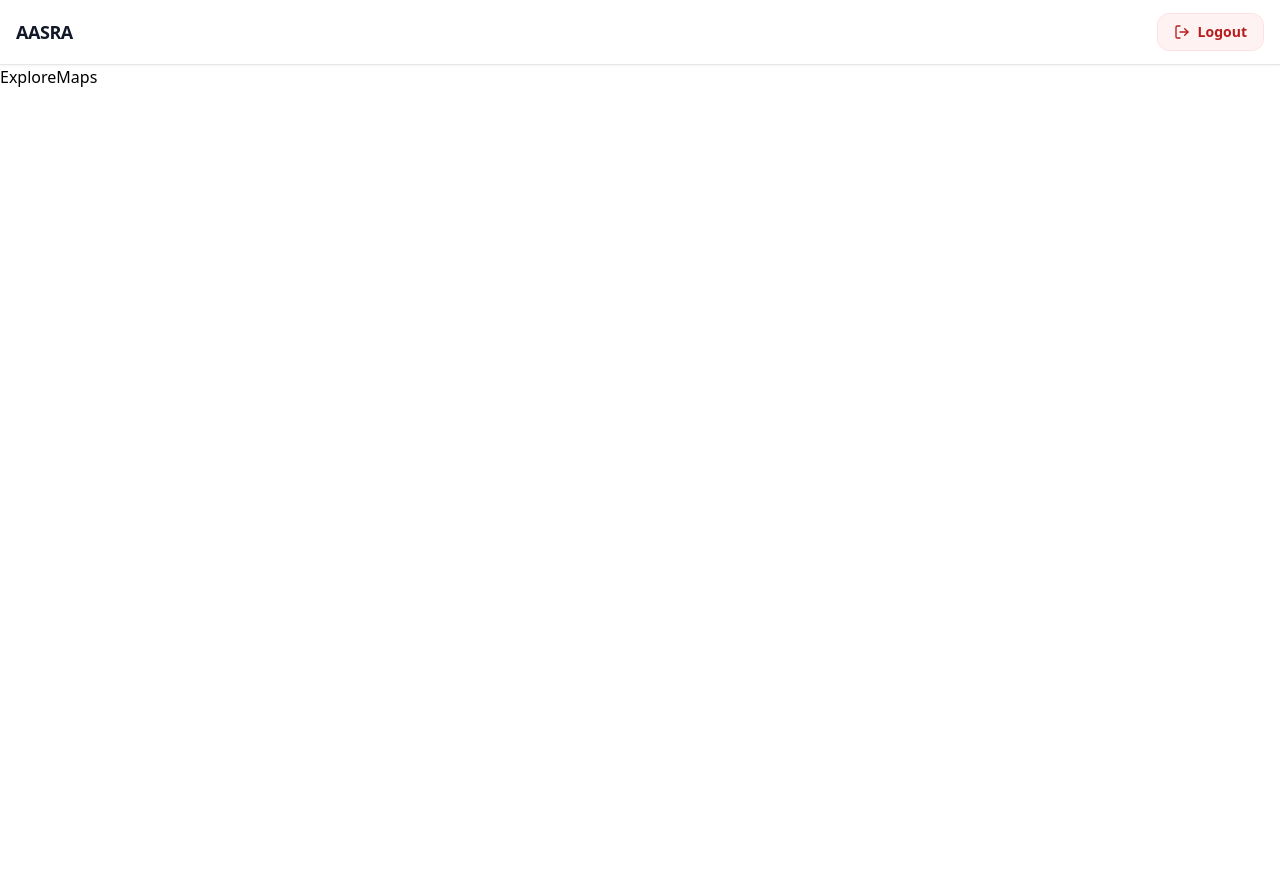
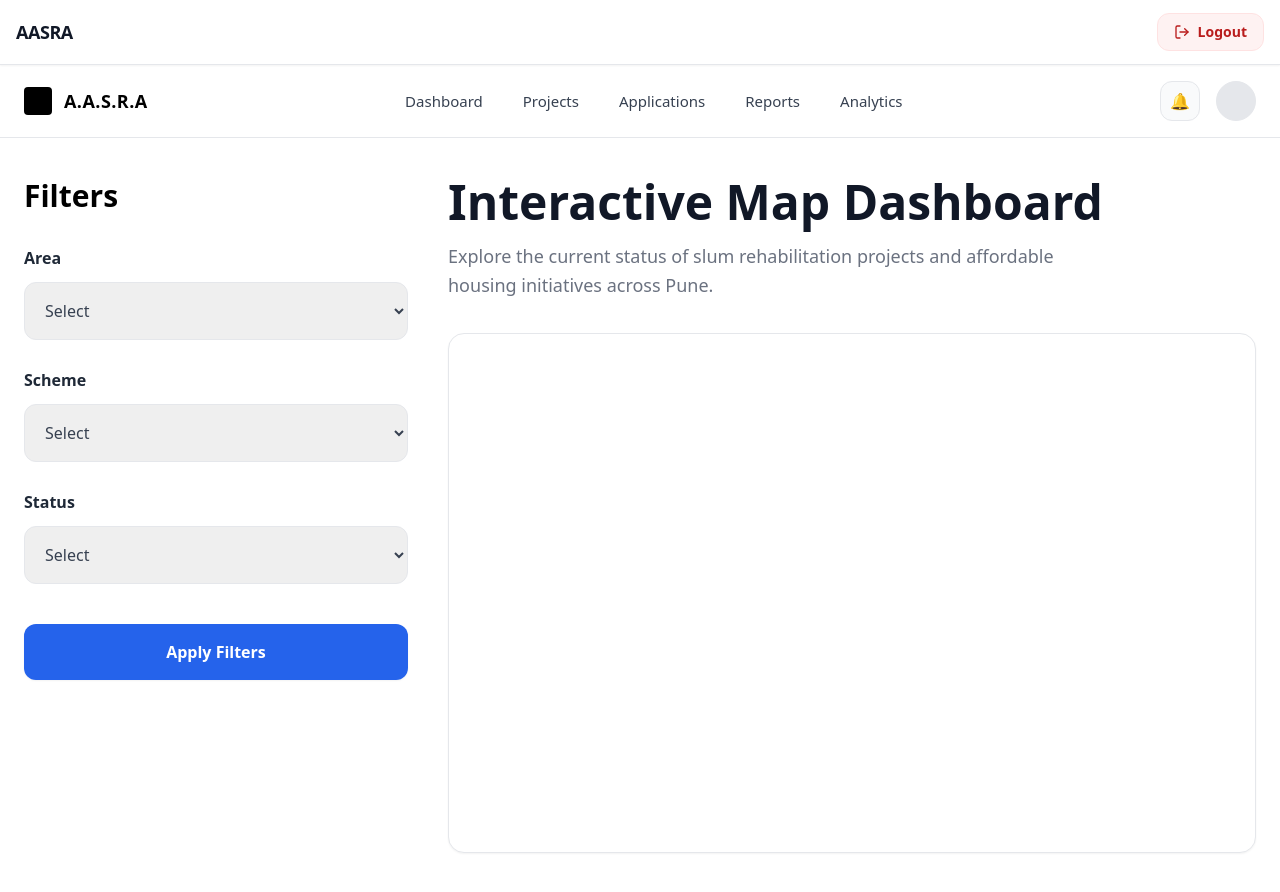
Before and after one commit to dhan04shree/AASRA, a React (Vite) app in the folder frontend/: page /maps in a window 1280 px wide. Before the commit the page ends 800 px from the top, so only its background shows below. Built offline with nearby package versions, Linux system fonts and the light colour scheme; sample sign-in values are in the browser's storage.

Commit message:
added changes

```diff
--- a/frontend/src/components/ExploreMaps.jsx
+++ b/frontend/src/components/ExploreMaps.jsx
@@ -1,19 +1,155 @@
-import { useContext } from "react";
+import { useContext, useState } from "react";
 import { AuthContext } from "./AuthContext";
-import { Navigate } from "react-router-dom";
+import { Navigate, Link } from "react-router-dom";
 
 function ExploreMaps() {
   const { token, loading } = useContext(AuthContext);
-  if (loading) {
-    return null;
-  }
 
+  // Filter State
+  const [area, setArea] = useState("");
+  const [scheme, setScheme] = useState("");
+  const [status, setStatus] = useState("");
+
+  if (loading) return null;
+
+  // Protected route
   if (!token) {
     return <Navigate to="/login" replace />;
   }
 
+  const handleApplyFilters = (e) => {
+    e.preventDefault();
+    console.log("Applied Filters:", { area, scheme, status });
+
+    // ✅ Later you can connect this with backend API
+  };
+
   return (
-    <h1>ExploreMaps</h1>
+    <div className="min-h-screen bg-white">
+      {/* ✅ HEADER */}
+      <header className="w-full border-b bg-white">
+        <div className="mx-auto flex max-w-7xl items-center justify-between px-6 py-4">
+          {/* Logo */}
+          <div className="flex items-center gap-3">
+            <div className="h-7 w-7 rounded bg-black"></div>
+            <h1 className="text-lg font-semibold tracking-wide">A.A.S.R.A</h1>
+          </div>
+
+          {/* Navbar */}
+          <nav className="hidden md:flex items-center gap-10 text-[15px] font-medium text-gray-700">
+            <Link to="/dashboard" className="hover:text-black">
+              Dashboard
+            </Link>
+            <Link to="/projects" className="hover:text-black">
+              Projects
+            </Link>
+            <Link to="/applications" className="hover:text-black">
+              Applications
+            </Link>
+            <Link to="/reports" className="hover:text-black">
+              Reports
+            </Link>
+            <Link to="/analytics" className="hover:text-black">
+              Analytics
+            </Link>
+          </nav>
+
+          {/* Right side */}
+          <div className="flex items-center gap-4">
+            <button className="h-10 w-10 rounded-xl border bg-gray-50 flex items-center justify-center hover:bg-gray-100">
+              🔔
+            </button>
+            <div className="h-10 w-10 rounded-full bg-gray-200 border"></div>
+          </div>
+        </div>
+      </header>
+
+      {/* ✅ MAIN LAYOUT */}
+      <main className="mx-auto max-w-7xl px-6 py-10">
+        <div className="grid grid-cols-1 lg:grid-cols-12 gap-10">
+          {/* ✅ LEFT FILTER PANEL */}
+          <aside className="lg:col-span-4">
+            <h2 className="text-3xl font-bold mb-8">Filters</h2>
+
+            <form onSubmit={handleApplyFilters}>
+              {/* Area */}
+              <div className="mb-7">
+                <label className="block text-[16px] font-semibold text-gray-800 mb-3">
+                  Area
+                </label>
+                <select
+                  value={area}
+                  onChange={(e) => setArea(e.target.value)}
+                  className="w-full rounded-xl border border-gray-200 px-4 py-4 text-gray-700 focus:outline-none focus:ring-2 focus:ring-blue-500"
+                >
+                  <option value="">Select</option>
+                  <option value="Hadapsar">Hadapsar</option>
+                  <option value="Kothrud">Kothrud</option>
+                  <option value="Shivajinagar">Shivajinagar</option>
+                </select>
+              </div>
+
+              {/* Scheme */}
+              <div className="mb-7">
+                <label className="block text-[16px] font-semibold text-gray-800 mb-3">
+                  Scheme
+                </label>
+                <select
+                  value={scheme}
+                  onChange={(e) => setScheme(e.target.value)}
+                  className="w-full rounded-xl border border-gray-200 px-4 py-4 text-gray-700 focus:outline-none focus:ring-2 focus:ring-blue-500"
+                >
+                  <option value="">Select</option>
+                  <option value="PMAY">PMAY</option>
+                  <option value="SlumRehab">Slum Rehabilitation</option>
+                  <option value="AffordableHousing">Affordable Housing</option>
+                </select>
+              </div>
+
+              {/* Status */}
+              <div className="mb-10">
+                <label className="block text-[16px] font-semibold text-gray-800 mb-3">
+                  Status
+                </label>
+                <select
+                  value={status}
+                  onChange={(e) => setStatus(e.target.value)}
+                  className="w-full rounded-xl border border-gray-200 px-4 py-4 text-gray-700 focus:outline-none focus:ring-2 focus:ring-blue-500"
+                >
+                  <option value="">Select</option>
+                  <option value="Active">Active</option>
+                  <option value="UnderConstruction">Under Construction</option>
+                  <option value="Completed">Completed</option>
+                </select>
+              </div>
+
+              {/* Button */}
+              <button
+                type="submit"
+                className="w-full rounded-xl bg-blue-600 py-4 font-semibold text-white hover:bg-blue-700 transition shadow-sm"
+              >
+                Apply Filters
+              </button>
+            </form>
+          </aside>
+
+          {/* ✅ RIGHT MAIN CONTENT */}
+          <section className="lg:col-span-8">
+            <h1 className="text-5xl font-extrabold text-gray-900">
+              Interactive Map Dashboard
+            </h1>
+
+            <p className="mt-4 text-lg text-gray-500 leading-relaxed max-w-2xl">
+              Explore the current status of slum rehabilitation projects and
+              affordable housing initiatives across Pune.
+            </p>
+
+            {/* ✅ BLANK MAP AREA (white page) */}
+            <div className="mt-8 h-[520px] w-full rounded-2xl border border-gray-200 bg-white shadow-sm"></div>
+          </section>
+        </div>
+      </main>
+    </div>
   );
 }
 
```
